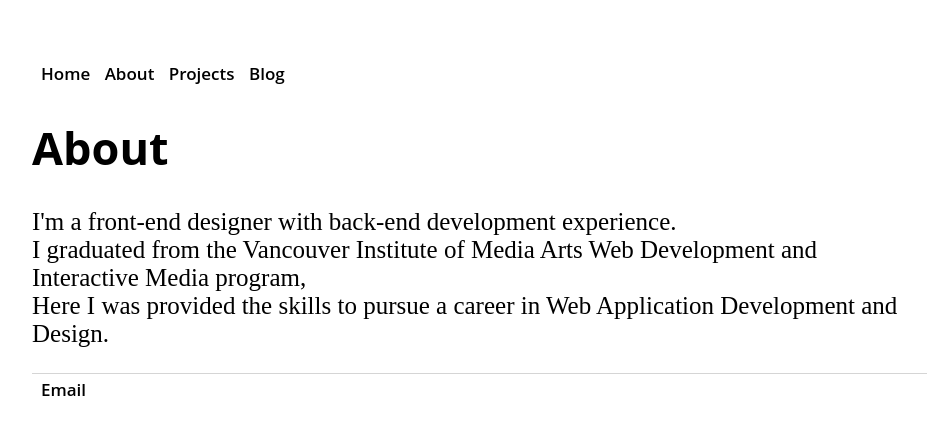
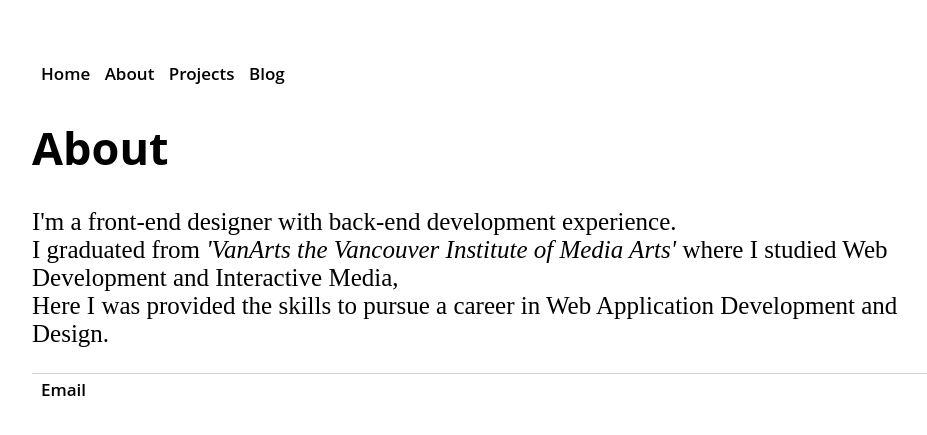
Before and after one commit to cosmicpepper/cosmicpepper.github.io, a Jekyll site: the page built from about/index.html, in a window 1280 px wide. Shown: the top 435 px of the page, without its empty margins (160-1087 px from the left). Built offline with Jekyll 4.4.1, drawn with Linux system fonts in a browser that asks for light colours.

Commit message:
Update index.html

```diff
--- a/about/index.html
+++ b/about/index.html
@@ -8,5 +8,5 @@ title: About Cosmic Pepper
   <h1> About </h1>
 
   <p>I'm a front-end designer with back-end development experience.<br>
-     I graduated from the Vancouver Institute of Media Arts Web Development and Interactive Media program,<br>
+     I graduated from <em>'VanArts the Vancouver Institute of Media Arts'</em> where I studied Web Development and Interactive Media,<br>
      Here I was provided the skills to pursue a career in Web Application Development and Design.
```
